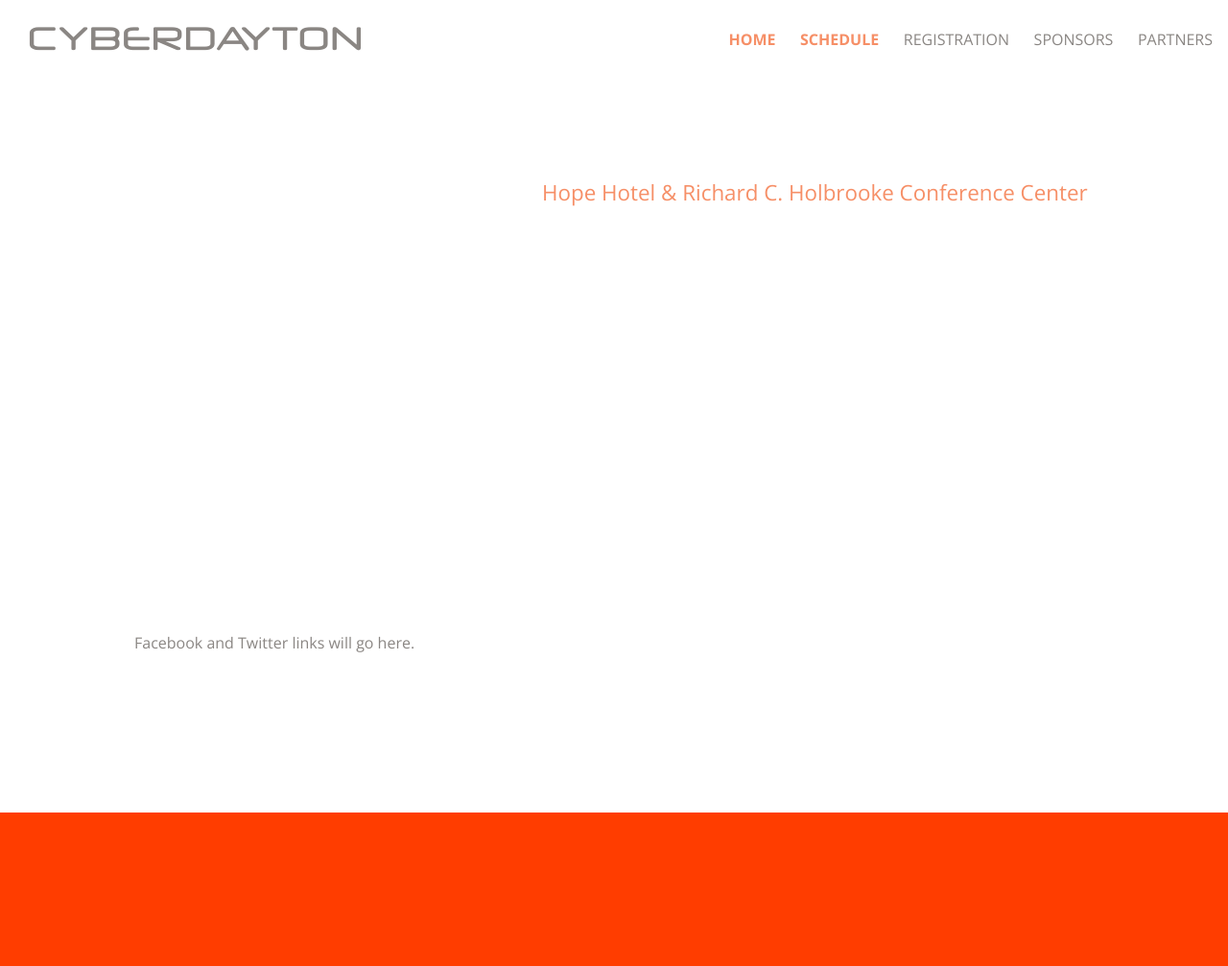
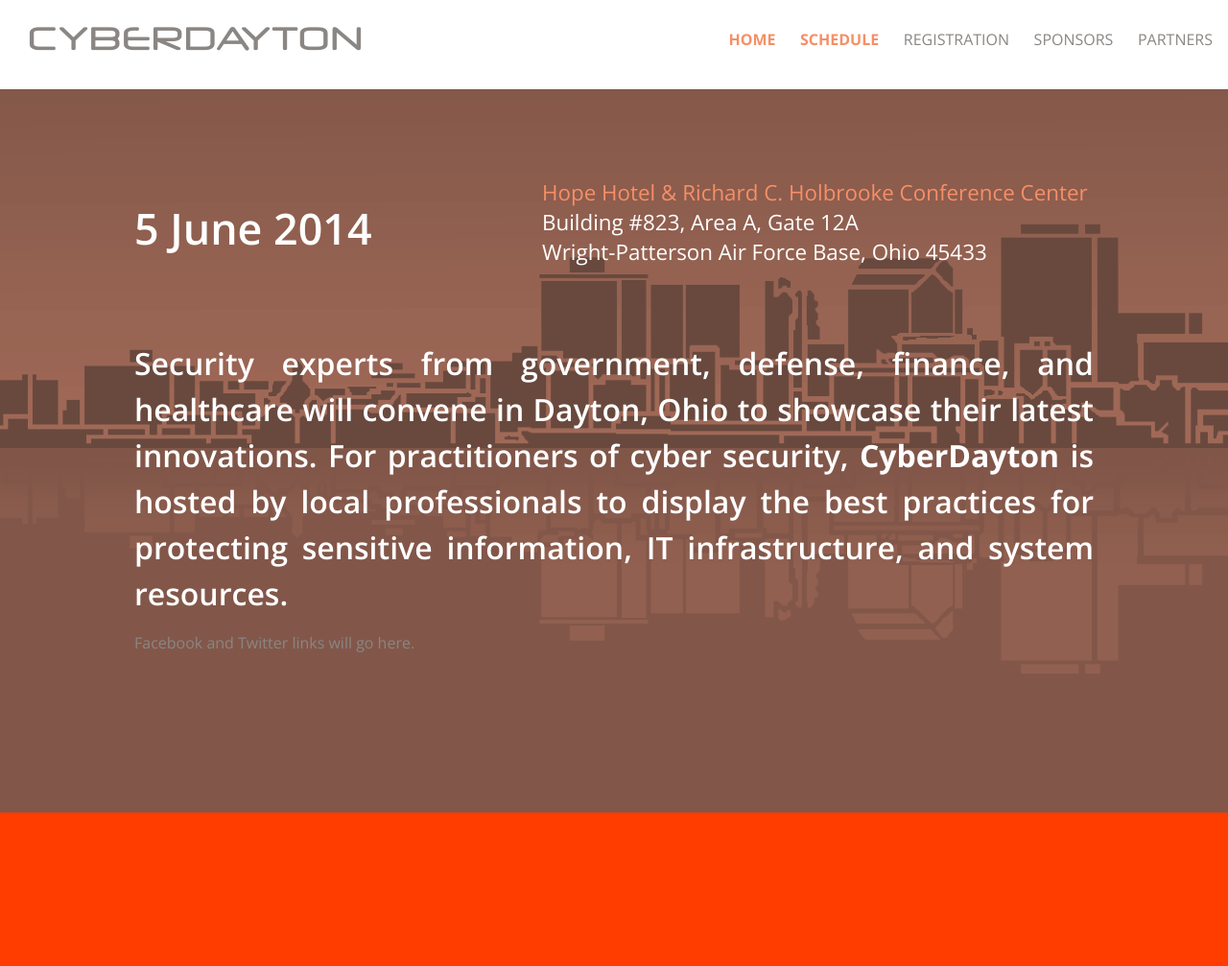
Before and after one commit to jjwdowik/cyberDay, a PHP site: page / in a window 1280 px wide. Shown: the top 1007 px of the page at 96% size. Run offline with PHP 8.4, Linux system fonts and the light colour scheme; some libraries are stand-ins or nearby versions.

Commit message:
Fixed conflicts

```diff
--- a/css/style.css
+++ b/css/style.css
@@ -99,12 +99,7 @@
 /* Slide 1 */
 
 #slide1{
-<<<<<<< HEAD
 	background-image:url('../images/daytonbronze.png');
-=======
-	background-image:url('../images/daytonnight.jpg');
-	/*background-image:url('../images/DaySky.gif');*/
->>>>>>> 1bc9a35aa3aa16d46842750e0e17752ccc35859d
 	background-color:#ffffff;
 	text-align: justify;
 }
```
